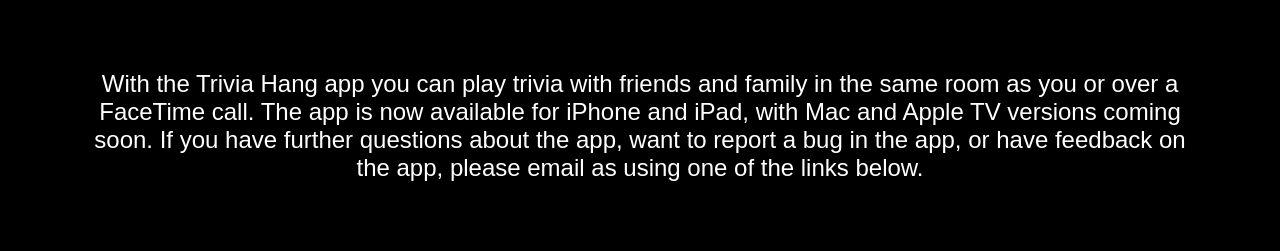
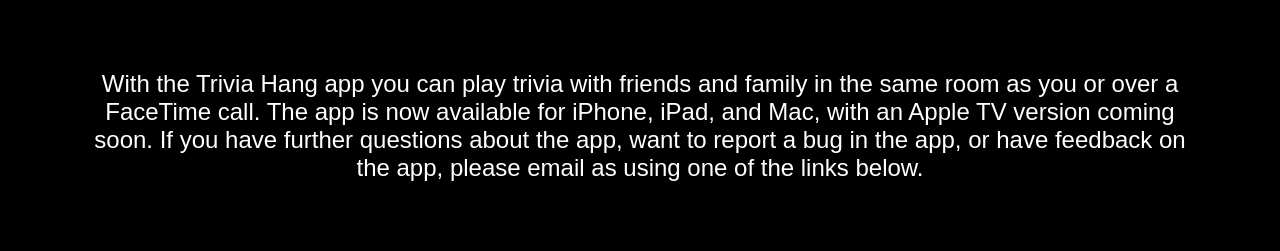
Before and after one commit to rcole34/trivia-hang, a plain HTML site: page index.html in a window 1280 px wide. Shown: the part 682-933 px from the top of the page. Drawn offline with Linux system fonts and the light colour scheme.

Commit message:
Update index.html

```diff
--- a/index.html
+++ b/index.html
@@ -61,7 +61,7 @@
 	</div>
 
 	<div class="apptext">
-		With the Trivia Hang app you can play trivia with friends and family in the same room as you or over a FaceTime call. The app is now available for iPhone and iPad, with Mac and Apple TV versions coming soon. If you have further questions about the app, want to report a bug in the app, or have feedback on the app, please email as using one of the links below.
+		With the Trivia Hang app you can play trivia with friends and family in the same room as you or over a FaceTime call. The app is now available for iPhone, iPad, and Mac, with an Apple TV version coming soon. If you have further questions about the app, want to report a bug in the app, or have feedback on the app, please email as using one of the links below.
 	</div>
 	<a href="mailto:triviahang+support@gmail.com">
 		<div class="emailbutton">Contact support</div>
```
